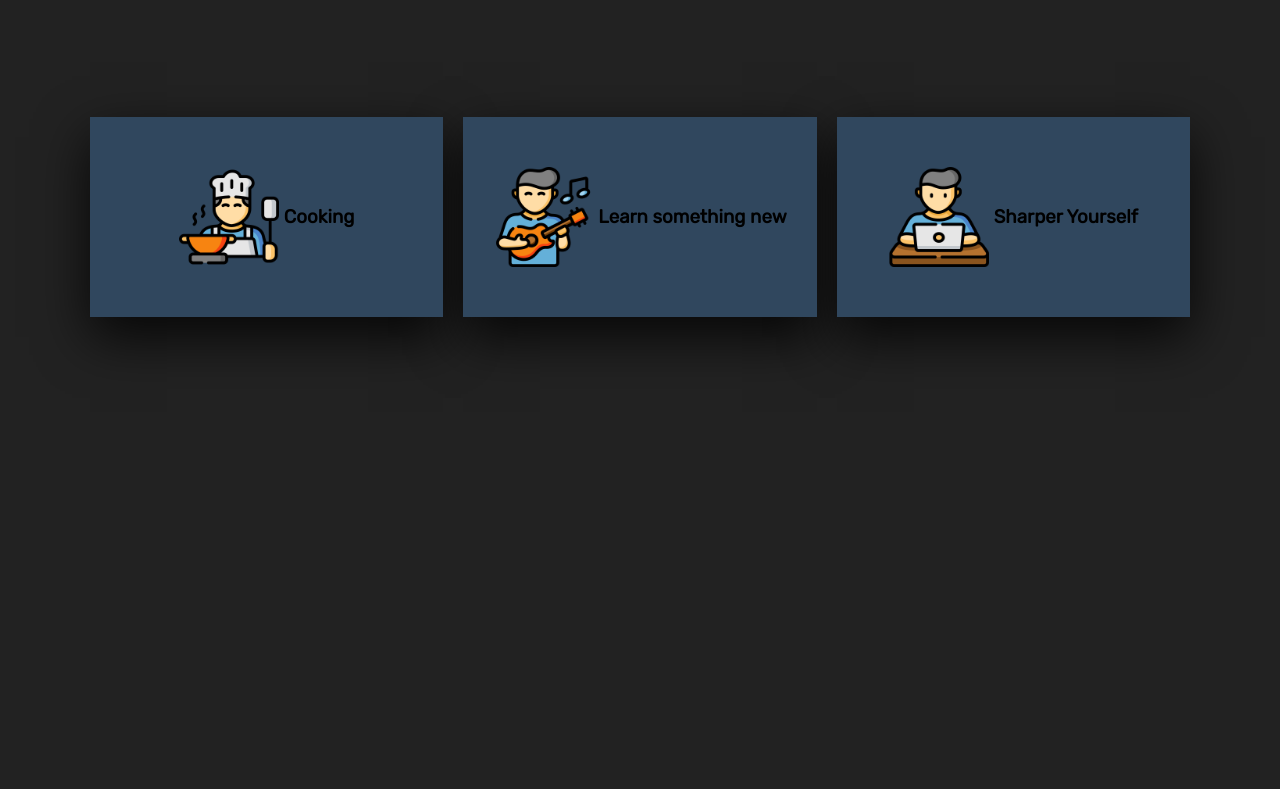
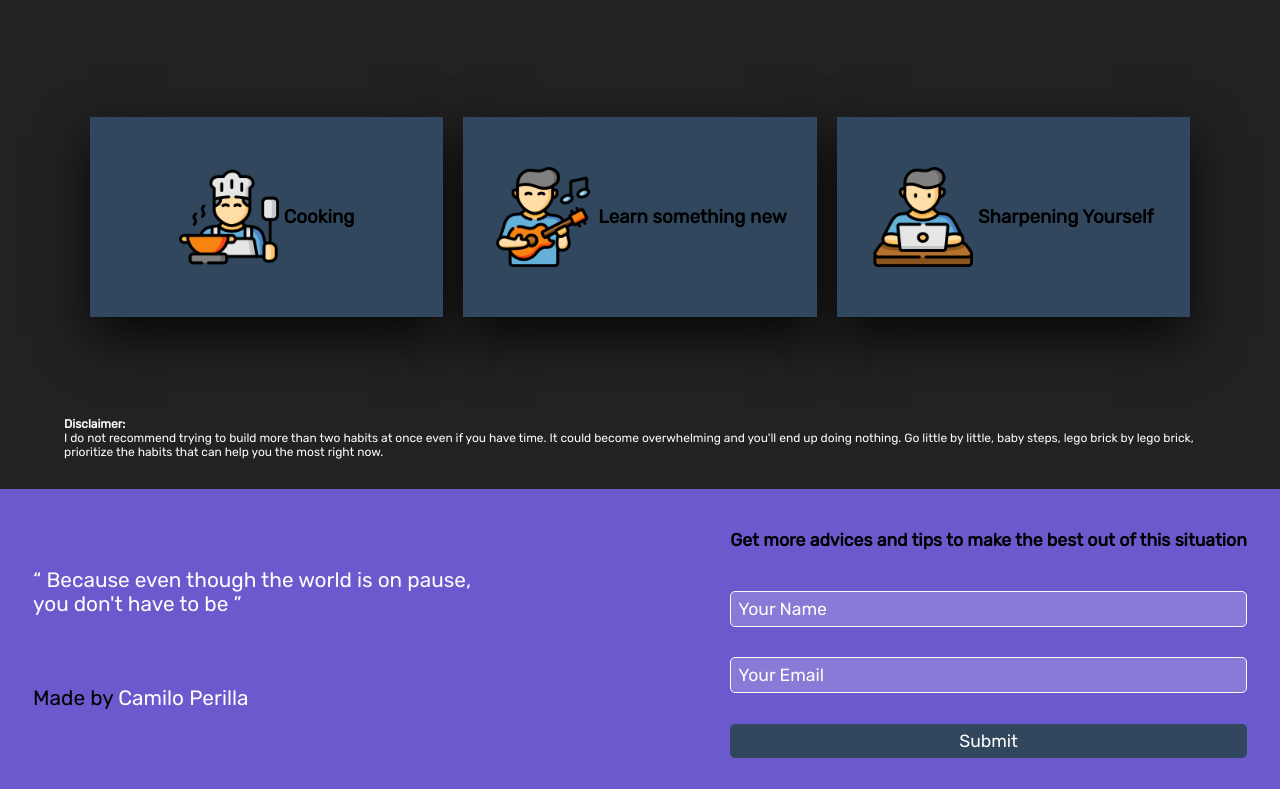
Before and after one commit to aa-glitch/COVID19, a plain HTML site: page index.html in a window 1280 px wide. Shown: the part 1443-2232 px from the top of the page. Before the commit the page ends 1860 px from the top, so only its background shows below. Drawn offline with nearby package versions, Linux system fonts and the light colour scheme; no server answers.

Commit message:
Disclaimer for the habits was added, a very rudimentary footer was done, changes to the grid were done

```diff
--- a/index.html
+++ b/index.html
@@ -127,7 +127,7 @@
                 </div>
                 <div class="habits__face habits__face--face2">
                     <div class="habits__content">
-                        <p>Reading is one the best if not best way to get valuable knowledge.
+                        <p>
                             Reading financial education books would give you a better understanding about the current world situation. It would teach you about the best things you can do to improve your financial situation or any other area of your life.
 
                         </p>
@@ -181,7 +181,7 @@
                 <div class="habits__face habits__face--face1">
                     <div class="habits__content">
                         <img src="img/laptop.png" alt="">
-                        <h3>Sharper Yourself</h3>
+                        <h3>Sharpening Yourself</h3>
                     </div>
                 </div>
                 <div class="habits__face habits__face--face2">
@@ -191,7 +191,38 @@
                 </div>
             </div>
         </div>
+        <div class="habits__disclaimer">
+            <h4>Disclaimer:</h4>
+            I do not recommend trying to build more than two habits at once even if you have time. It could become overwhelming and you'll end up doing nothing. Go little by little, baby steps, lego brick by lego brick, prioritize the habits that can help you the most right now.
+        </div>
     </section>
+
+
+    <footer>
+        <div class="footer__quote">
+            <q>
+                Because even though the world is on pause,
+                you don't have to be
+            </q>
+
+            <div class="footer__credits">
+                Made by <a href="#">Camilo Perilla</a>
+            </div>
+        </div>
+
+        <div class="footer__form">
+            <form action="">
+
+                <label>
+                    Get more advices and tips to make the best out of this situation
+                </label>
+                <input type="text" required placeholder="Your Name" name="name">
+                <input type="email" required placeholder="Your Email" name="email">
+                <input type="submit" value="Submit">
+
+            </form>
+        </div>
+    </footer>
 
 
     <script src="main.js"></script>
--- a/style.css
+++ b/style.css
@@ -179,7 +179,7 @@ h2.guidlines {
     max-width: 1100px;
     margin: 0 auto;
     display: grid;
-    grid-template-columns: repeat(auto-fill, minmax(300px, 1fr));
+    grid-template-columns: repeat(auto-fill, minmax(280px, 1fr));
     justify-items: center;
     gap: 20px;
 }
@@ -236,6 +236,86 @@ h2.guidlines {
 
 }
 
+.habits__disclaimer {
+    color: snow;
+    font-size: 12px;
+    width: 90%;
+    margin: 0 auto;
+}
+
+
+footer {
+    margin-top: 30px;
+    width: 100%;
+    min-height: 300px;
+    padding: 10px;
+    display: flex;
+    justify-content: space-around;
+    align-items: stretch;
+    background-color: slateblue;
+
+}
+
+
+.footer__form form {
+    height: 100%;
+    display: flex;
+    flex-direction: column;
+    justify-content: space-evenly;
+    align-items: center;
+}
+
+.footer__form form label {
+    font-weight: bold;
+    font-size: 1.1rem;
+    margin: 20px 0;
+}
+
+.footer__form input {
+    border: 1px solid snow;
+    background: rgba(255, 255, 255, 0.2);
+    outline: none;
+    border-radius: 5px;
+    padding: 7px;
+    font-family: 'Rubik';
+    color: snow;
+    font-size: 1.1rem;
+    align-self: stretch;
+    margin: 10px 0;
+
+
+}
+
+.footer__form input::placeholder {
+    color: snow;
+}
+
+.footer__form input[type='submit'] {
+    background-color: #30475e;
+    border: none;
+}
+
+.footer__quote {
+    display: flex;
+    flex-direction: column;
+    justify-content: space-evenly;
+    align-items: flex-start;
+    font-size: 1.3rem;
+    color: snow;
+}
+
+.footer__quote q {
+    width: 70%;
+}
+
+.footer__credits {
+    color: #000000;
+}
+
+.footer__credits a {
+    text-decoration: none;
+    color: snow;
+}
 
 @media screen and (min-width: 870px) {
     .cLevel-2 {
@@ -250,3 +330,23 @@ h2.guidlines {
         grid-row: span 2 / auto;
     }
 }
+
+@media screen and (max-width: 870px) {
+    footer {
+        flex-direction: column;
+    }
+
+    .footer__form {
+        order: -1;
+    }
+
+    .footer__quote {
+        align-items: center;
+    }
+
+    .footer__quote q {
+        width: 100%;
+        margin: 30px auto;
+        text-align: center;
+    }
+}
```
